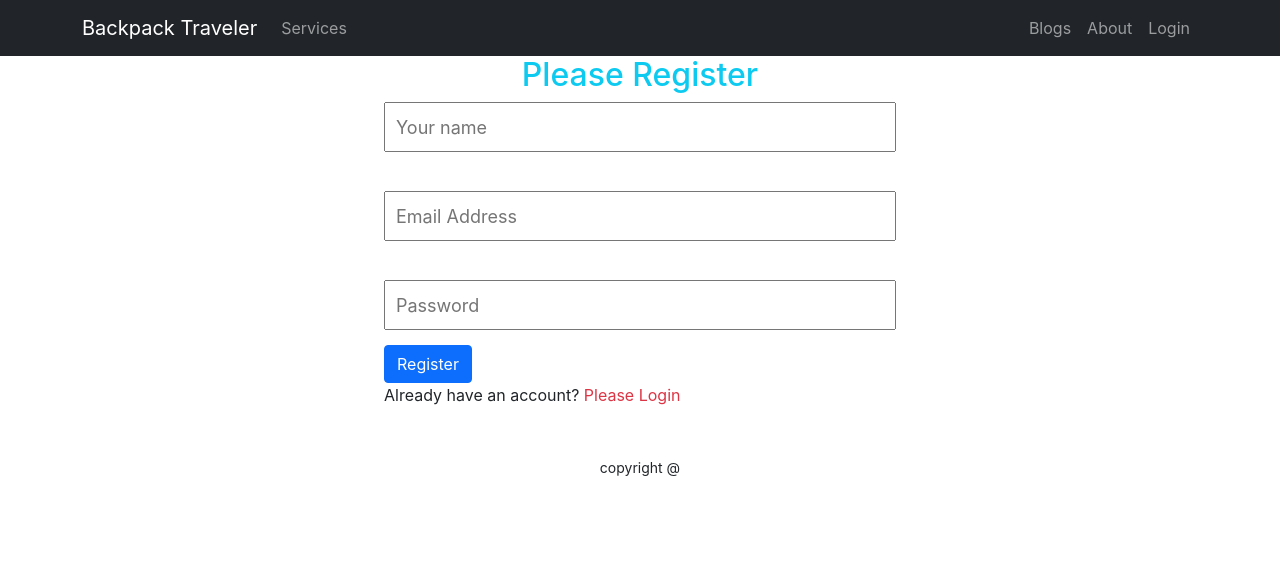
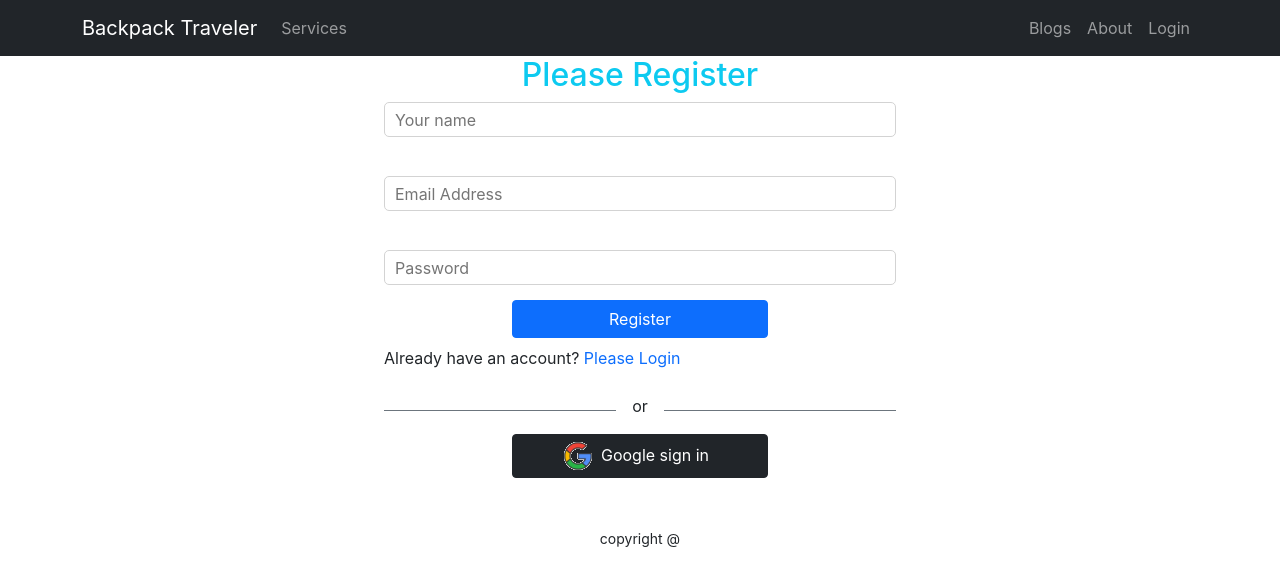
Before and after one commit to Susmoy-Das02/Backpack-Traveler, a React (Create React App) app: page /register in a window 1280 px wide. Shown: the top 586 px of the page. Built offline with nearby package versions, Linux system fonts and the light colour scheme; no server answers.

Commit message:
error and password reset parts done

```diff
--- a/src/App.js
+++ b/src/App.js
@@ -7,7 +7,6 @@
 import Login from './Pages/Login/Login/Login';
 import Register from './Pages/Login/Register/Register';
 import RequireAuth from './Pages/Login/RequireAuth/RequireAuth';
-import ServceDetails from './Pages/ServiceDetail/ServceDetails';
 import Footer from './Pages/Shared/Footer/Footer';
 import Header from './Pages/Shared/Header/Header';
 import NotFound from './Pages/Shared/NotFound/NotFound';
@@ -19,7 +18,6 @@
       <Routes>
         <Route path='/' element={<Home></Home>} ></Route>
         <Route path='/home' element={<Home></Home>} ></Route>
-        <Route path='/service/:serviceId' element={<ServceDetails></ServceDetails>}></Route>
         <Route path = '/blogs' element={<Blogs></Blogs>}></Route>
         <Route path='/about' element={<About></About>}></Route>
         <Route path='/login' element={<Login></Login>}></Route>
--- a/src/Pages/Login/Login/Login.js
+++ b/src/Pages/Login/Login/Login.js
@@ -1,8 +1,10 @@
+import { async } from '@firebase/util';
 import React, { useRef } from 'react';
 import { Button, Form } from 'react-bootstrap';
-import { useSignInWithEmailAndPassword } from 'react-firebase-hooks/auth';
+import { useSendPasswordResetEmail, useSignInWithEmailAndPassword } from 'react-firebase-hooks/auth';
 import { Link, useLocation, useNavigate } from 'react-router-dom';
 import auth from '../../../firebase.init';
+import SocialLogin from '../SocialLogin/SocialLogin';
 
 const Login = () => {
     const emailRef = useRef('');
@@ -13,6 +15,7 @@
     const location = useLocation();
 
     let from = location.state?.from?.pathname || "/";
+    let errorElement;
 
 
 
@@ -24,14 +27,19 @@
     ] = useSignInWithEmailAndPassword(auth);
 
 
+    const [sendPasswordResetEmail, sending] = useSendPasswordResetEmail(auth);
+
+
     if (user) {
         navigate(from, { replace: true });
 
     }
 
+    if (error) {
 
-
-
+        errorElement =
+            <p className='text-danger'>Error: {error.message}</p>
+    }
 
     const handleSubmit = event => {
         event.preventDefault();
@@ -44,6 +52,13 @@
 
     const navigateRegister = event => {
         navigate('/register')
+
+    }
+
+    const resetPassword = async() =>{
+        const email = emailRef.current.value;
+        await sendPasswordResetEmail(email);
+        alert('sent email');
 
     }
 
@@ -62,11 +77,18 @@
                     <Form.Label>Password</Form.Label>
                     <Form.Control ref={passwordRef} type="password" placeholder="Password" required />
                 </Form.Group>
-                <Button variant="primary" type="submit">
-                    Submit
+                <Button variant="primary w-50 mx-auto d-block mb-2" type="submit">
+                    Login
                 </Button>
             </Form>
-            <p>New to Backpack traveler ?<Link to='/register' className='text-danger text-decoration-none' onClick={navigateRegister} >Please Register</Link> </p>
+            {errorElement}
+            <p>New to Backpack traveler ?<Link to='/register' className='text-primary text-decoration-none' onClick={navigateRegister} >Please Register</Link> </p>
+
+            <p>Forgate password ?<Link to='/register' className='text-primary text-decoration-none' onClick={resetPassword}>Reset password</Link> </p>
+            <SocialLogin></SocialLogin>
+
+
+
         </div>
     );
 };
--- a/src/Pages/Login/Register/Register.css
+++ b/src/Pages/Login/Register/Register.css
@@ -11,8 +11,10 @@
 .register-form input{
     display: block;
     width: 100%;
-    height: 50px;
+    height: 35px;
+    border-radius: 5px;
+    border:1px solid lightgray;
     padding-left: 10px;
-    font-size: 18px;
+    font-size: 16px;
     margin-bottom: 15px;
 }
--- a/src/Pages/Login/Register/Register.js
+++ b/src/Pages/Login/Register/Register.js
@@ -4,6 +4,7 @@
 import './Register.css';
 import auth from '../../../firebase.init';
 import { Button } from 'react-bootstrap';
+import SocialLogin from '../SocialLogin/SocialLogin';
 
 const Register = () => {
     const [
@@ -50,15 +51,17 @@
                 <br />
                 <input type="password" name="password" id="" placeholder='Password' required />
 
-                <Button variant="primary" type="submit">
+                <Button variant="primary primary w-50 mx-auto d-block mb-2" type="submit">
                     Register
                 </Button>
 
 
 
             </form>
-            <p>Already have an account? <Link to='/login' className='text-danger pe-auto text-decoration-none ' onClick={navigateLogin}>Please Login</Link></p>
+            <p>Already have an account? <Link to='/login' className='text-primary pe-auto text-decoration-none ' onClick={navigateLogin}>Please Login</Link></p>
+            <SocialLogin></SocialLogin>
         </div>
+
     );
 };
 
--- /dev/null
+++ b/src/Pages/Login/SocialLogin/SocialLogin.js
@@ -0,0 +1,43 @@
+import React from 'react';
+import { useSignInWithGoogle } from 'react-firebase-hooks/auth';
+import { useNavigate } from 'react-router-dom';
+import auth from '../../../firebase.init';
+import google from '../../../images/google.png'
+
+const SocialLogin = () => {
+    const [signInWithGoogle, user, loading, error] = useSignInWithGoogle(auth);
+    const navigate = useNavigate()
+    let errorElement;
+
+    if (error) {
+
+        errorElement =
+            <p className='text-danger'>Error: {error.message}</p>
+
+    }
+
+    if (user) {
+        navigate('/home');
+
+    }
+
+
+    return (
+        <div>
+            <div className='d-flex  align-items-center'>
+                <div style={{ height: '1px' }} className='bg-secondary w-50'></div>
+                <p className='mt-2 px-3'>or</p>
+                <div style={{ height: '1px' }} className='bg-secondary w-50'></div>
+            </div>
+            {errorElement}
+            <div>
+                <button onClick={() => signInWithGoogle()} className='btn btn-dark w-50 d-block mx-auto'>
+                    <img src={google} alt="" />
+                    <span className='px-2' >Google sign in</span>
+                </button>
+            </div>
+        </div>
+    );
+};
+
+export default SocialLogin;
--- a/src/Pages/ServiceDetail/ServceDetails.js
+++ /dev/null
@@ -1,13 +0,0 @@
-import React from 'react';
-import {useParams } from 'react-router-dom';
-
-const ServceDetails = () => {
-    const {serviceId} = useParams();
-    return (
-        <div>
-            <h2>Welcome to details:{serviceId}</h2>
-        </div>
-    );
-};
-
-export default ServceDetails;
```
Also changed, not shown: src/images/google.png (added).
